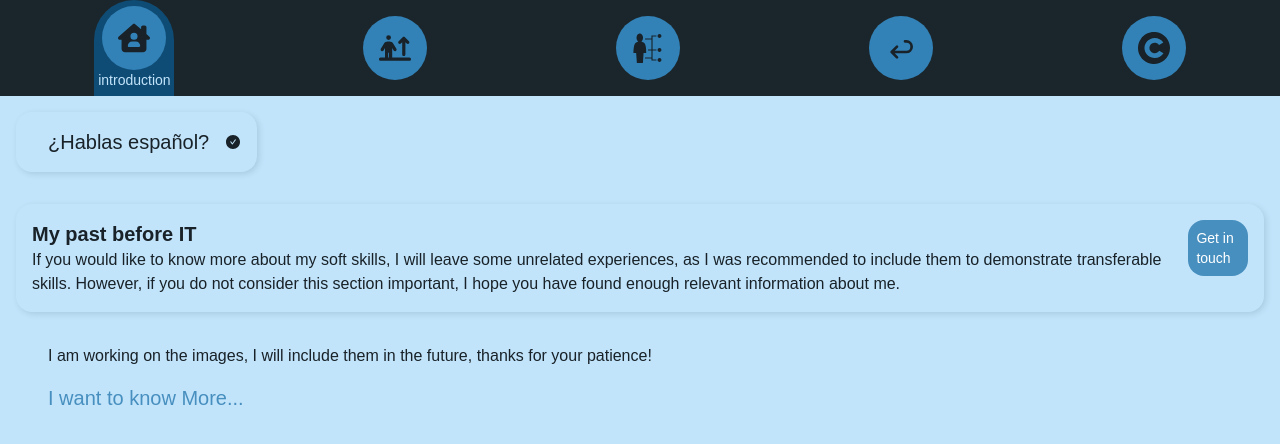
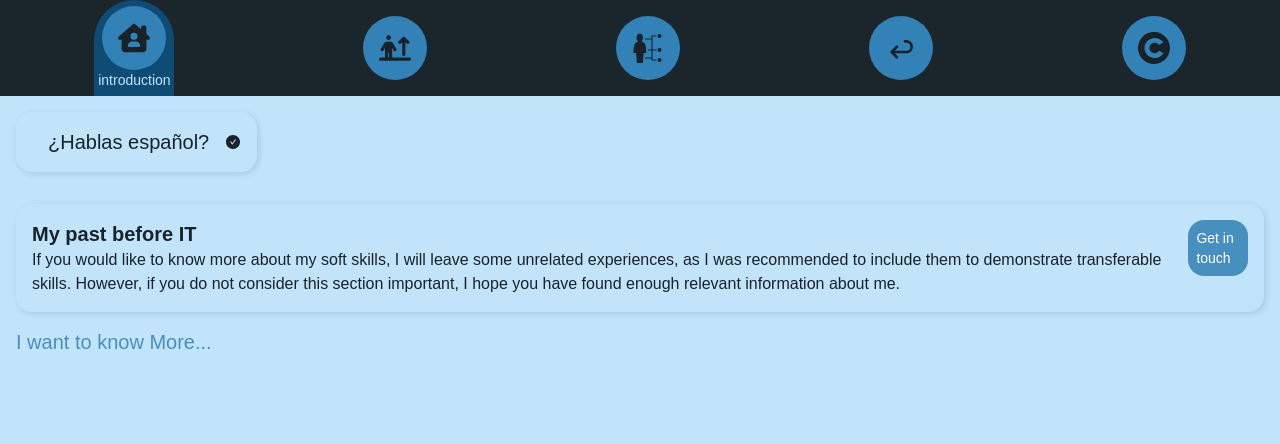
Before and after one commit to danielniebla/Resume, a React (Create React App) app in the folder resume/: page /past in a window 1280 px wide. Shown: the top 444 px of the page. Built offline with nearby package versions, Linux system fonts and the light colour scheme.

Commit message:
Update past.tsx

```diff
--- a/resume/src/past/past.tsx
+++ b/resume/src/past/past.tsx
@@ -20,8 +20,9 @@ const Past: React.FC<pastprops> = ({Language}) =>{
                 </div>
                 <Gito  />
             </div>
-            <div className='p-8'> {Language?"I am working on the images, I will include them in the future, thanks for your patience!":"Estoy trabajando en las imagenes, en un futuro las incluire, gracias por su paciencia!"}
             {open ? (<div>
+                <div className='p-8'> {Language?"I am working on the images, I will include them in the future, thanks for your patience!":"Estoy trabajando en las imagenes, en un futuro las incluire, gracias por su paciencia!"}
+                </div>
                 <Intro
                 title='Pizza seller'
                 titles='vendedor de pizzas'
@@ -92,7 +93,6 @@ const Past: React.FC<pastprops> = ({Language}) =>{
                 <p className='lmb py-4 text-xl' onClick={handleClick}>{Language?'Less...':'menos...'}</p></div>)
             : (<p className="py-4 lmb text-xl" onClick={handleClick}>{Language?'I want to know More...':'Quiero saber mas...'}</p>)}
 
-            </div>
         </div>
     )
 };
```
